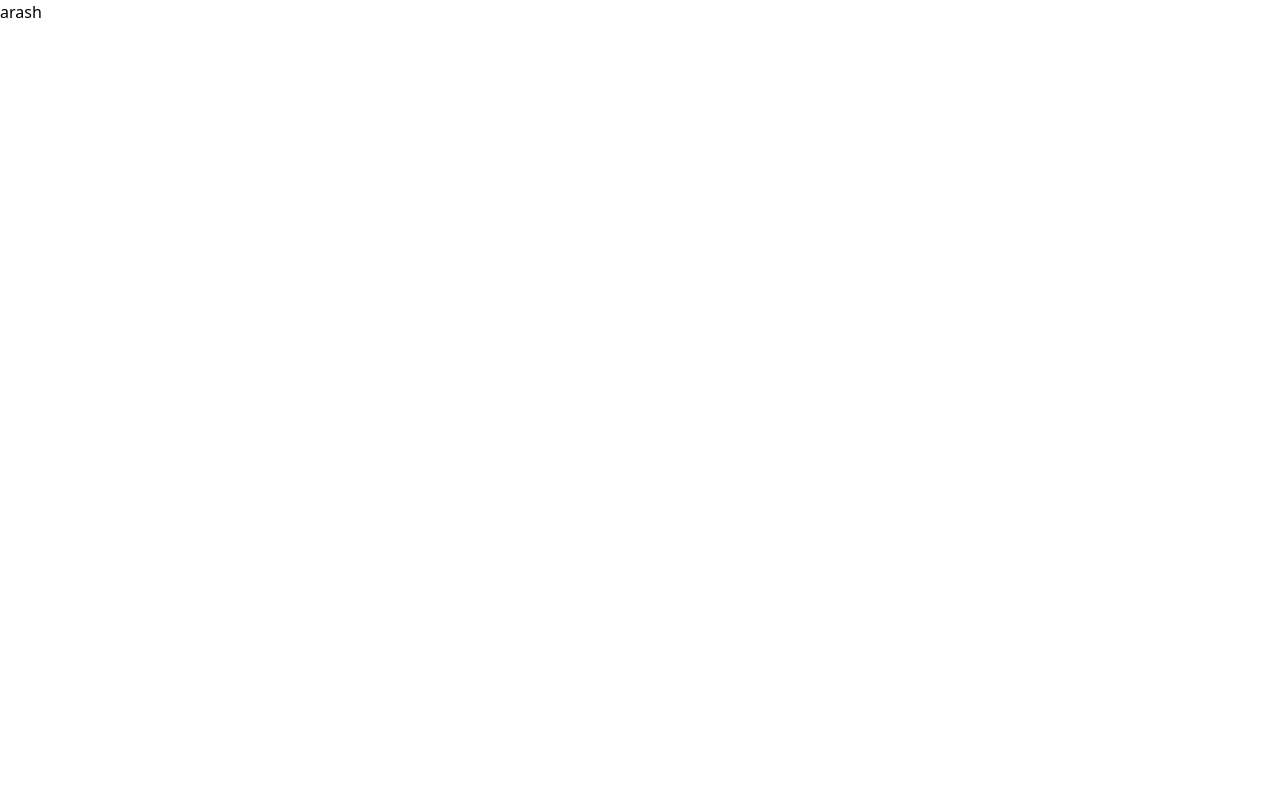
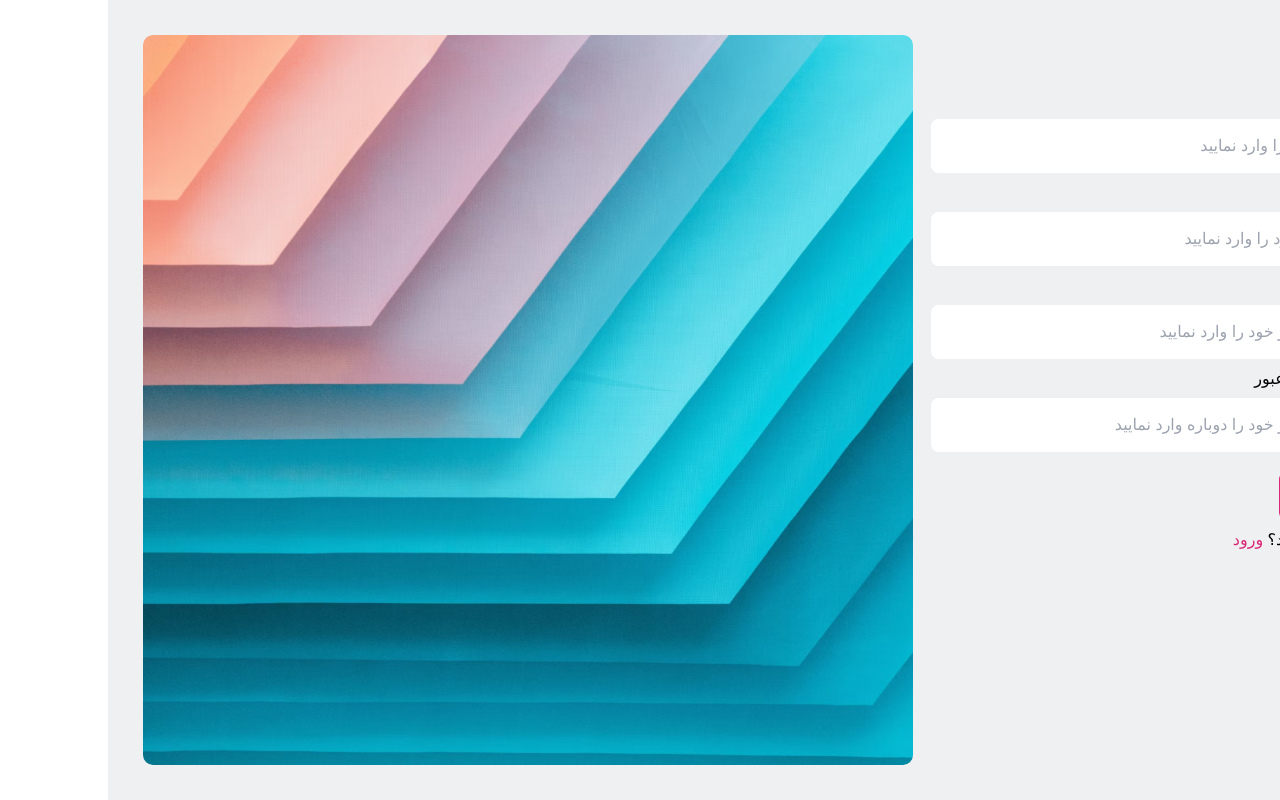
Before and after one commit to mahsanajafii/e-commerce, a React (Vite) app: page / in a window 1280 px wide. Built offline with nearby package versions, Linux system fonts and the light colour scheme.

Commit message:
feat: :sparkles: create LoginFrom & SignUpForm % AuthenticationCard Components
#1

```diff
--- a/index.html
+++ b/index.html
@@ -1,5 +1,5 @@
 <!DOCTYPE html>
-<html lang="en">
+<html dir="rtl" lang="fa" style="font-size: 10px; font-family: sans-serif">
   <head>
     <meta charset="UTF-8" />
     <link rel="icon" type="image/svg+xml" href="/vite.svg" />
--- /dev/null
+++ b/src/components/authenticationCard/AuthenticationCard.tsx
@@ -0,0 +1,22 @@
+import auth_login_pic from "../../assets/images/auth-light-mode.jpg";
+import RegisterForm from "../registerForm/RegisterForm";
+
+const AuthenticationCard = () => {
+  const handleOnSubmit = (e: React.FormEvent<HTMLFormElement>) => {
+    e.preventDefault();
+  };
+  return (
+    <div className="bg-[#EEF0F1] flex gap-7 w-full h-screen p-14">
+      <RegisterForm handleSubmitForm={handleOnSubmit}></RegisterForm>
+      <div className="w-[80%]">
+        <img
+          className="w-full h-full rounded-2xl"
+          src={auth_login_pic}
+          alt=""
+        />
+      </div>
+    </div>
+  );
+};
+
+export default AuthenticationCard;
--- /dev/null
+++ b/src/components/loginForm/LoginForm.tsx
@@ -0,0 +1,50 @@
+import { Link } from "react-router-dom";
+
+interface Props {
+  handleSubmitForm: (e: React.FormEvent<HTMLFormElement>) => void;
+}
+
+const LoginForm = ({ handleSubmitForm }: Props) => {
+  return (
+    <div className="flex flex-col gap-6  w-[53.1rem] h-[35.6rem]">
+      <h1 className="text-black text-[2rem] font-bold">ورود</h1>
+      <form onSubmit={handleSubmitForm}>
+        <label
+          className="block text-[1.6rem] pb-3 pt-3"
+          htmlFor="login-emailInp"
+        >
+          ایمیل
+        </label>
+        <input
+          className="bg-white w-full p-6   rounded-xl outline-none text-[1.6rem]"
+          id="login-emailInp"
+          type="text"
+          placeholder="ایمیل خود را وارد نمایید"
+        />
+        <label
+          className="block text-[1.6rem] pb-3 pt-3"
+          htmlFor="login-passwordInp"
+        >
+          رمز عبور
+        </label>
+        <input
+          className="bg-white w-full p-6 rounded-xl outline-none text-[1.6rem]"
+          id="login-passwordInp"
+          type="text"
+          placeholder="رمز عبور خود را وارد کنید"
+        />
+        <button className="flex justify-center items-center bg-pink-600 w-[7.4rem] h-[4.8rem] text-white  rounded-xl mt-8 text-xl">
+          ورود
+        </button>
+        <p className="block text-[1.6rem] pb-3 pt-3 ">
+          عضو نیستید؟{" "}
+          <Link to="/register" className="text-pink-600">
+            ثبت نام
+          </Link>
+        </p>
+      </form>
+    </div>
+  );
+};
+
+export default LoginForm;
--- /dev/null
+++ b/src/components/registerForm/RegisterForm.tsx
@@ -0,0 +1,74 @@
+import { Link } from "react-router-dom";
+
+interface Props {
+  handleSubmitForm: (e: React.FormEvent<HTMLFormElement>) => void;
+}
+
+const RegisterForm = ({ handleSubmitForm }: Props) => {
+  return (
+    <div className="flex flex-col gap-6  w-[53.1rem] h-[35.6rem]">
+      <h1 className="text-black text-[2rem] font-bold">ثبت نام</h1>
+      <form onSubmit={handleSubmitForm}>
+        <label
+          className="block text-[1.6rem] pb-3 pt-3"
+          htmlFor="login-nameInp"
+        >
+          نام
+        </label>
+        <input
+          className="bg-white w-full p-6   rounded-xl outline-none text-[1.6rem]"
+          id="login-nameInp"
+          type="text"
+          placeholder="نام خود را وارد نمایید"
+        />
+        <label
+          className="block text-[1.6rem] pb-3 pt-3"
+          htmlFor="login-emailInp"
+        >
+          ایمیل
+        </label>
+        <input
+          className="bg-white w-full p-6   rounded-xl outline-none text-[1.6rem]"
+          id="login-emailInp"
+          type="text"
+          placeholder="ایمیل خود را وارد نمایید"
+        />
+        <label
+          className="block text-[1.6rem] pb-3 pt-3"
+          htmlFor="login-passwordInp"
+        >
+          رمز عبور
+        </label>
+        <input
+          className="bg-white w-full p-6 rounded-xl outline-none text-[1.6rem]"
+          id="login-passwordInp"
+          type="text"
+          placeholder="رمز عبور خود را وارد نمایید"
+        />
+        <label
+          className="block text-[1.6rem] pb-3 pt-3"
+          htmlFor="login-passwordInp"
+        >
+          تکرار رمز عبور
+        </label>
+        <input
+          className="bg-white w-full p-6 rounded-xl outline-none text-[1.6rem]"
+          id="login-passwordInp"
+          type="text"
+          placeholder="رمز عبور خود را دوباره وارد نمایید"
+        />
+        <button className="flex justify-center items-center bg-pink-600 w-[7.4rem] h-[4.8rem] text-white  rounded-xl mt-8 text-xl">
+          ورود
+        </button>
+        <p className="block text-[1.6rem] pb-3 pt-3 ">
+          عضو هستید؟{" "}
+          <Link to="/login" className="text-pink-600">
+            ورود
+          </Link>
+        </p>
+      </form>
+    </div>
+  );
+};
+
+export default RegisterForm;
--- /dev/null
+++ b/src/pages/authenticationPage/AuthenticationPage.tsx
@@ -0,0 +1,6 @@
+import AuthenticationCard from "../../components/authenticationCard/AuthenticationCard";
+const AuthenticationPage = () => {
+  return <AuthenticationCard></AuthenticationCard>;
+};
+
+export default AuthenticationPage;
--- a/src/routes/Router.tsx
+++ b/src/routes/Router.tsx
@@ -1,9 +1,9 @@
 import { createBrowserRouter } from "react-router-dom";
-
+import AuthenticationCard from "../components/authenticationCard/AuthenticationCard";
 const routes = createBrowserRouter([
   {
     path: "*",
-    element: <div>arash</div>,
+    element: <AuthenticationCard></AuthenticationCard>,
   },
   {
     path: "/login",
@@ -11,7 +11,7 @@ const routes = createBrowserRouter([
   },
   {
     path: "/register",
-    element: <div>arash</div>,
+    element: <h1>arash</h1>,
   },
 ]);
 
```
Also changed, not shown: src/assets/help.txt (deleted), src/assets/images/auth-light-mode.jpg (added), src/components/help.txt (deleted), src/pages/help.txt (deleted).
